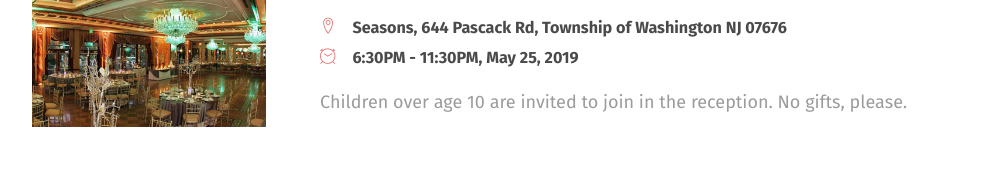
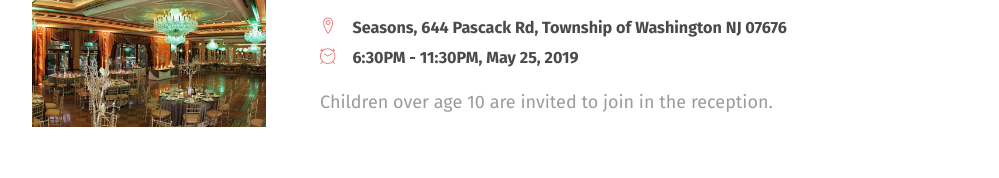
Before and after one commit to jtr924/jtr924.github.io, a plain HTML site: page index.html in a window 1280 px wide. Shown: the part 1466-1644 px from the top of the page, without its empty margins (140-1139 px from the left). Drawn offline with Linux system fonts and the light colour scheme.

Commit message:
copy update

```diff
--- a/index.html
+++ b/index.html
@@ -96,7 +96,7 @@
 								<li><span class="lnr lnr-clock"></span>6:30PM - 11:30PM, May 25, 2019</li>
 							</ul>
 							<div class="desc">
-								<p>Children over age 10 are invited to join in the reception. No gifts, please.</p>
+								<p>Children over age 10 are invited to join in the reception.</p>
 							</div>
 						</div>
 					</li>
```
